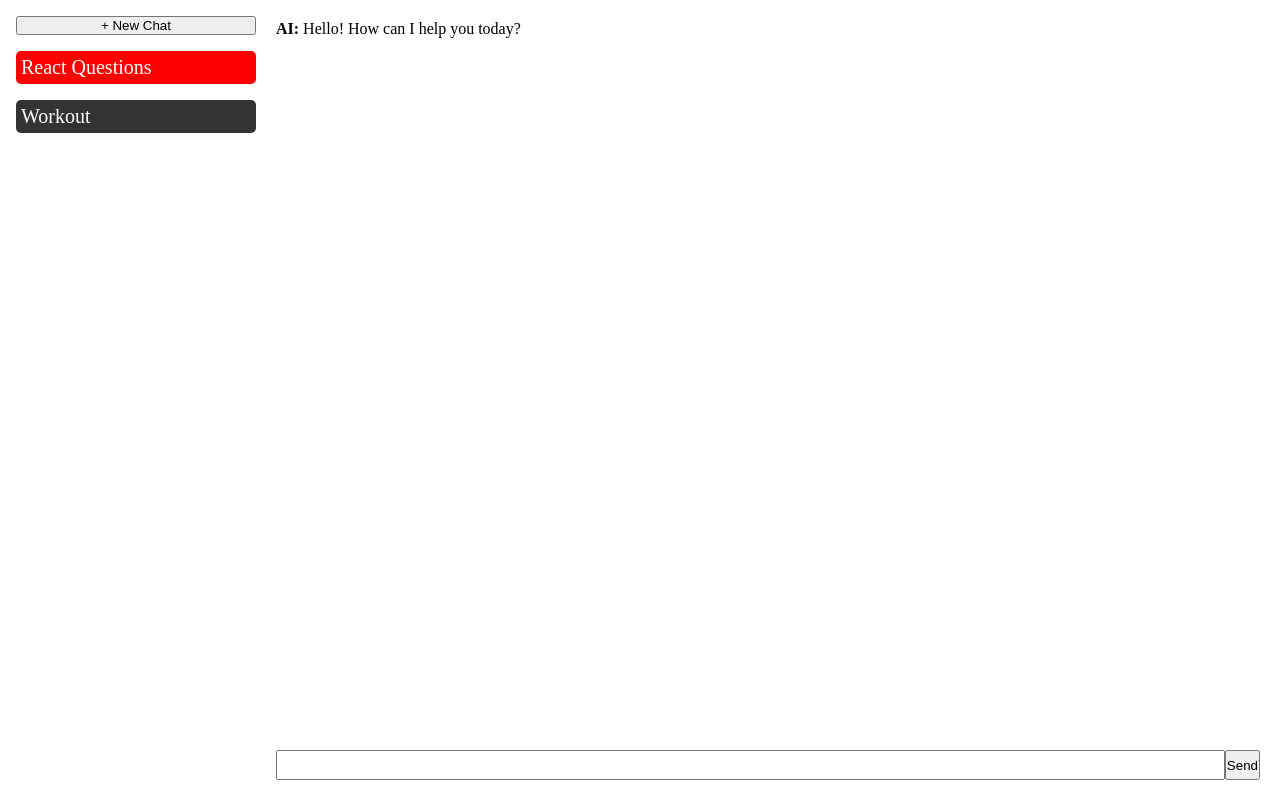
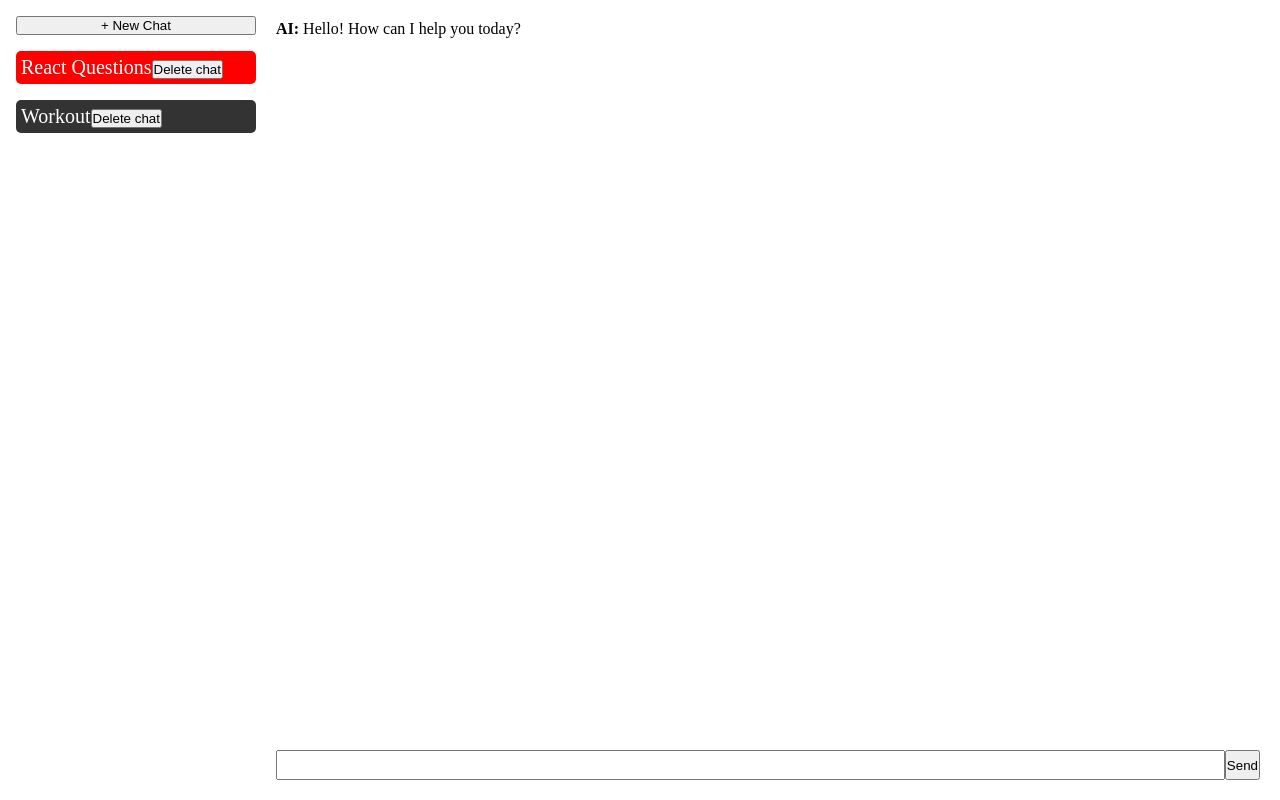
Before and after one commit to kindBob/smartchat-ai, a React (Vite) app in the folder frontend/: page / in a window 1280 px wide. Built offline with nearby package versions, Linux system fonts and the light colour scheme.

Commit message:
fix: delete chat button now works correctly

```diff
--- a/frontend/src/components/Sidebar.tsx
+++ b/frontend/src/components/Sidebar.tsx
@@ -6,9 +6,10 @@ type SidebarProps = {
     activeChatId: string | null;
     onSelectChat: (id: string) => void;
     onNewChat: () => void;
+    onDeleteChat: (id: string) => void;
 };
 
-function Sidebar({ chats, activeChatId, onSelectChat, onNewChat }: SidebarProps) {
+function Sidebar({ chats, activeChatId, onSelectChat, onNewChat, onDeleteChat }: SidebarProps) {
     return (
         <aside className="sidebar">
             <button onClick={onNewChat}>+ New Chat</button>
@@ -19,6 +20,13 @@ function Sidebar({ chats, activeChatId, onSelectChat, onNewChat }: SidebarProps)
                     key={chat.id}
                     onClick={() => onSelectChat(chat.id)}>
                     {chat.title}
+                    <button
+                        onClick={(e) => {
+                            e.stopPropagation();
+                            onDeleteChat(chat.id);
+                        }}>
+                        Delete chat
+                    </button>
                 </div>
             ))}
         </aside>
--- a/frontend/src/pages/Home.tsx
+++ b/frontend/src/pages/Home.tsx
@@ -45,10 +45,14 @@ function Home() {
 
         return initialChats;
     });
-    const [activeChatId, setActiveChatId] = useState<string>(() => {
+    const [activeChatId, setActiveChatId] = useState(() => {
         const storedActiveChatId = localStorage.getItem(ACTIVE_CHAT_STORAGE_KEY);
 
-        return storedActiveChatId ?? chats[0].id;
+        if (storedActiveChatId && chats.some((chat) => chat.id === storedActiveChatId)) {
+            return storedActiveChatId;
+        }
+
+        return chats[0].id;
     });
 
     const activeChat = chats.find((chat) => chat.id === activeChatId) ?? chats[0];
@@ -83,6 +87,21 @@ function Home() {
 
         setChats((prev) => [newChat, ...prev]);
         setActiveChatId(newChat.id);
+    }
+
+    function deleteChat(id: string) {
+        const newChats = chats.filter((chat) => chat.id !== id);
+
+        if (newChats.length === 0) {
+            createNewChat();
+            return;
+        }
+
+        setChats(newChats);
+
+        if (id === activeChatId) {
+            setActiveChatId(newChats[newChats.length - 1].id);
+        }
     }
 
     function selectChat(id: string) {
@@ -241,8 +260,9 @@ function Home() {
             <Sidebar
                 chats={chats}
                 onNewChat={createNewChat}
-                onSelectChat={(id) => selectChat(id)}
+                onSelectChat={selectChat}
                 activeChatId={activeChatId}
+                onDeleteChat={deleteChat}
             />
             <Chat chat={activeChat} onSend={sendMessage} />
         </main>
```
